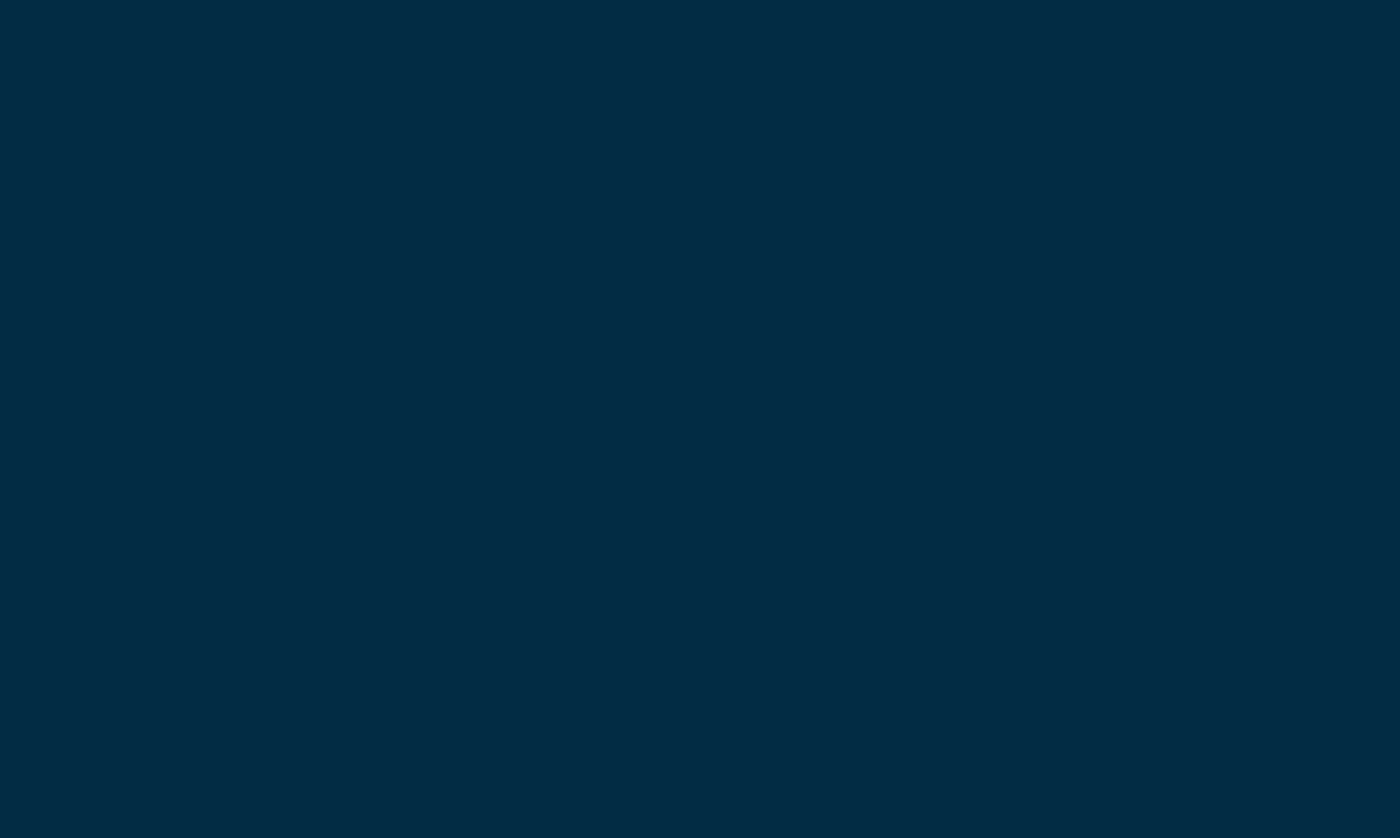
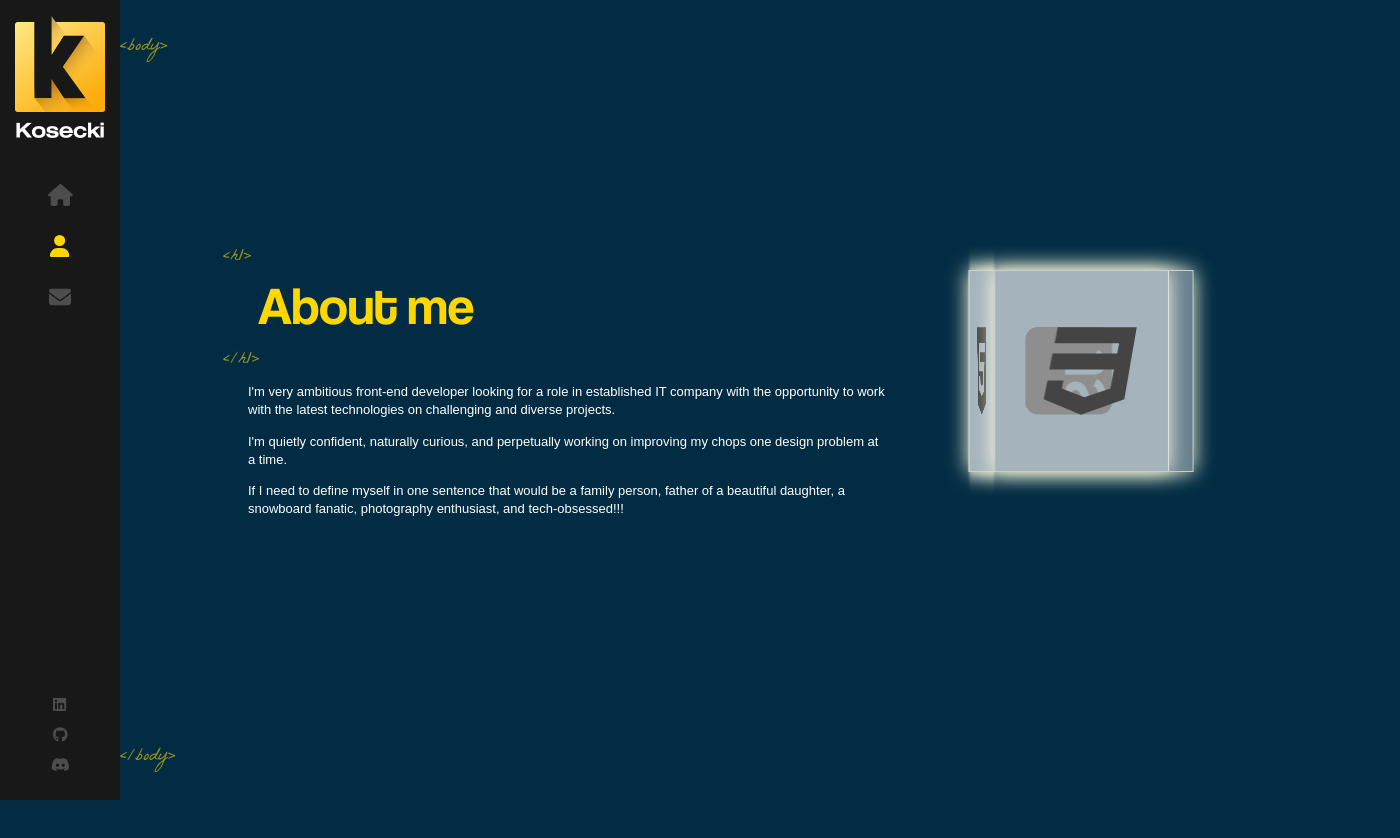
Before and after one commit to Kasperone/my_portfolio, a React (Create React App) app: page /about in a window 1280 px wide. Before the commit this address had no page. Shown: the top 838 px of the page, 1400 px wide, since content can reach past the window. Before the commit the page ends 800 px from the top, so only its background shows below. Built offline with nearby package versions, Linux system fonts and the light colour scheme.

Commit message:
about_component_basic_done_need_to_fix_spincube

```diff
--- a/src/App.js
+++ b/src/App.js
@@ -2,6 +2,7 @@
 import { Route, Routes } from "react-router-dom"
 import Layout from "./components/Layout"
 import Home from "./components/Home"
+import About from "./components/About"
 
 function App() {
 	return (
@@ -9,6 +10,7 @@
 			<Routes>
 				<Route path='/' element={<Layout />}>
 					<Route index element={<Home />} />
+					<Route path='about' element={<About />} />
 				</Route>
 			</Routes>
 		</>
--- /dev/null
+++ b/src/components/About/index.js
@@ -0,0 +1,74 @@
+import "./index.scss"
+import AnimatedLetters from "../AnimatedLetters/index"
+import { useState, useEffect } from "react"
+import { FontAwesomeIcon } from "@fortawesome/react-fontawesome"
+import {
+	faCss3,
+	faGitAlt,
+	faHtml5,
+	faJsSquare,
+	faReact,
+} from "@fortawesome/free-brands-svg-icons"
+
+const About = () => {
+	const [letterClass, setLetterClass] = useState("text-animate")
+
+	useEffect(() => {
+		setTimeout(() => {
+			return setLetterClass("text-animate-hover")
+		}, 3000)
+	}, [])
+
+	return (
+		<div className='container about-page'>
+			<div className='text-zone'>
+				<h1>
+					<AnimatedLetters
+						letterClass={letterClass}
+						strArray={["A", "b", "o", "u", "t", " ", "m", "e"]}
+						idx={15}
+					/>
+				</h1>
+				<p>
+					I'm very ambitious front-end developer looking for a role in
+					established IT company with the opportunity to work with the latest
+					technologies on challenging and diverse projects.
+				</p>
+				<p>
+					I'm quietly confident, naturally curious, and perpetually working on
+					improving my chops one design problem at a time.
+				</p>
+				<p>
+					If I need to define myself in one sentence that would be a family
+					person, father of a beautiful daughter, a snowboard fanatic,
+					photography enthusiast, and tech-obsessed!!!
+				</p>
+			</div>
+
+			<div className='stage-cube-cont'>
+				<div className='cubespinner'>
+					<div className='face1'>
+						<FontAwesomeIcon icon={faJsSquare} color='#444' />
+					</div>
+					<div className='face2'>
+						<FontAwesomeIcon icon={faReact} color='#444' />
+					</div>
+					<div className='face3'>
+						<FontAwesomeIcon icon={faHtml5} color='#444' />
+					</div>
+					<div className='face4'>
+						<FontAwesomeIcon icon={faCss3} color='#444' />
+					</div>
+					<div className='face5'>
+						<FontAwesomeIcon icon={faGitAlt} color='#444' />
+					</div>
+					<div className='face6'>
+						<FontAwesomeIcon icon={faGitAlt} color='#444' />
+					</div>
+				</div>
+			</div>
+		</div>
+	)
+}
+
+export default About
--- /dev/null
+++ b/src/components/About/index.scss
@@ -0,0 +1,75 @@
+.stage-cube-cont {
+	width: 50%;
+	height: 100%;
+	top: 0;
+	padding-top: 18%;
+	margin-left: 0;
+	position: absolute;
+	right: 0;
+	overflow: hidden;
+}
+
+.cubespinner {
+	animation-name: spincube;
+	animation-timing-function: ease-in-out;
+	animation-iteration-count: infinite;
+	animation-duration: 12s;
+	transform-style: preserve-3d;
+	transform-origin: 100px 100px 0;
+	margin-left: calc(50% - 100px);
+
+	div {
+		position: absolute;
+		width: 200px;
+		height: 200px;
+		border: 1px solid #ccc;
+		background-color: rgba(255, 255, 255, 0.4);
+		font-size: 100px;
+		display: flex;
+		justify-content: center;
+		align-items: center;
+		box-shadow: 0 0 20px 0 lightyellow;
+	}
+
+	.face1 {
+		transform: translateZ(100px);
+	}
+
+	.face2 {
+		transform: rotateY(90deg) translateZ(100px);
+	}
+	.face3 {
+		transform: rotateY(90deg) rotateX(90deg) translateZ(100px);
+	}
+	.face4 {
+		transform: rotateY(180deg) rotateZ(90deg) translateZ(100px);
+	}
+	.face5 {
+		transform: rotateY(-90deg) rotateZ(90deg) translateZ(100px);
+	}
+	.face6 {
+		transform: rotateY(-90deg) translateZ(100px);
+	}
+}
+
+@keyframes spincube {
+	from,
+	to {
+		transform: rotateX(0deg) rotateY(0deg) rotateZ(0deg);
+	}
+	16% {
+		transform: rotateY(-90deg);
+	}
+	33% {
+		transform: rotateY(-90deg) rotateZ(90deg);
+	}
+	50% {
+		transform: rotateY(-180deg) rotateZ(90deg);
+	}
+	66% {
+		transform: rotateY(-270deg) rotateZ(90deg);
+	}
+	83% {
+		transform: rotateX(90deg);
+	}
+}
--- a/src/components/Home/index.scss
+++ b/src/components/Home/index.scss
@@ -22,7 +22,7 @@
 			font-size: 18px;
 			position: absolute;
 			margin-top: -40px;
-			left: 15px;
+			left: -30px;
 			opacity: 0.6;
 		}
 
@@ -33,7 +33,7 @@
 			font-size: 18px;
 			position: absolute;
 			margin-top: 18px;
-			margin-left: 20px;
+			left: -30px;
 			animation: fadeIn 1s 1.7 backwards;
 			opacity: 0.6;
 		}
@@ -50,7 +50,7 @@
 
 	h2 {
 		color: #8d8d8d;
-		margin-top: 20px;
+		margin-top: 63px;
 		font-weight: 400;
 		font-size: 11px;
 		font-family: sans-serif;
--- a/src/components/Layout/index.js
+++ b/src/components/Layout/index.js
@@ -11,11 +11,7 @@
 
 				<Outlet />
 
-				<span className='tags bottom-tags'>
-					&lt;/body&gt;
-					<br />
-					<span className='bottom-tag-html'>&lt;/html&gt;</span>
-				</span>
+				<span className='tags bottom-tags'>&lt;/body&gt;</span>
 			</div>
 		</div>
 	)
--- a/src/components/Layout/index.scss
+++ b/src/components/Layout/index.scss
@@ -12,15 +12,12 @@
 .tags {
 	color: #ffd700;
 	opacity: 0.6;
+	margin: 0 0 30px 0;
 	position: absolute;
 	bottom: 0;
 	left: 120px;
 	font-size: 18px;
 	font-family: "La Belle Aurrore";
-}
-
-.bottom-tag-html {
-	margin-left: -20px;
 }
 
 .container {
@@ -38,3 +35,73 @@
 	animation: fadeIn 1s forwards;
 	animation-delay: 1s;
 }
+
+.about-page {
+	.text-zone {
+		position: absolute;
+		left: 10%;
+		top: 50%;
+		transform: translatey(-50%);
+		width: 50%;
+		vertical-align: middle;
+		display: table-cell;
+		max-height: 90%;
+
+		h1 {
+			font-size: 53px;
+			font-family: "Coolvetica";
+			color: #ffd700;
+			font-weight: 400;
+			margin-top: 0;
+			position: relative;
+			margin-bottom: 40px;
+			left: 10px;
+
+			&::before {
+				content: "<h1>";
+				font-family: "La Belle Aurrore";
+				font-size: 18px;
+				line-height: 18px;
+				position: absolute;
+				margin-top: -20px;
+				left: -35px;
+				opacity: 0.6;
+			}
+
+			&::after {
+				content: "</h1>";
+				font-family: "La Belle Aurrore";
+				font-size: 18px;
+				position: absolute;
+				left: -35px;
+				bottom: -30px;
+				opacity: 0.6;
+			}
+		}
+
+		p {
+			font-size: 13px;
+			color: #fff;
+			font-family: sans-serif;
+			font-weight: 300;
+			min-width: fit-content;
+			animation: pulse 1s;
+
+			&:nth-of-type(1) {
+				animation-delay: 1.1s;
+			}
+			&:nth-of-type(2) {
+				animation-delay: 1.4s;
+			}
+			&:nth-of-type(3) {
+				animation-delay: 1.7s;
+			}
+		}
+	}
+
+	.text-animate-hover {
+		&:hover {
+			color: #fff;
+		}
+	}
+}
```
